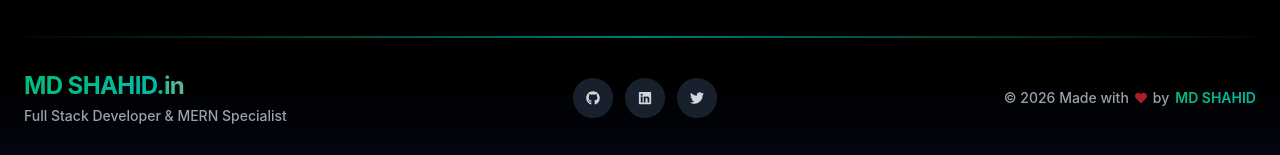
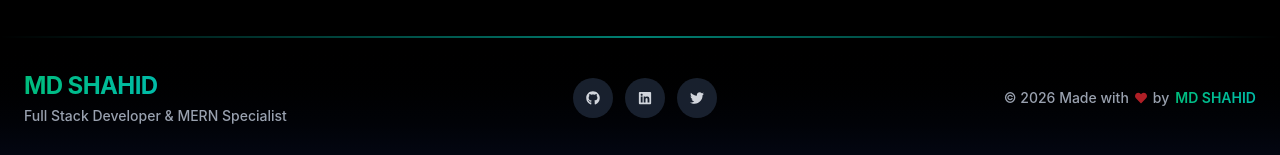
Before and after one commit to SHAHID0400/PERSONAL-PORTFOLIO, a React (Vite) app: page / in a window 1280 px wide. Shown: the part 4674-4829 px from the top of the page. Built offline with nearby package versions, Linux system fonts and the light colour scheme.

Commit message:
fix para

```diff
--- a/src/components/Footer.jsx
+++ b/src/components/Footer.jsx
@@ -20,7 +20,7 @@
           {/* Left Side: Logo & Tagline */}
           <div className="text-center md:text-left">
             <h3 className="text-2xl font-bold tracking-tight mb-1 text-transparent bg-clip-text bg-gradient-to-r from-emerald-500 via-teal-500 to-amber-500">
-              MD SHAHID.in
+              MD SHAHID
             </h3>
             <p
               className={`text-xs sm:text-sm font-medium ${
```
